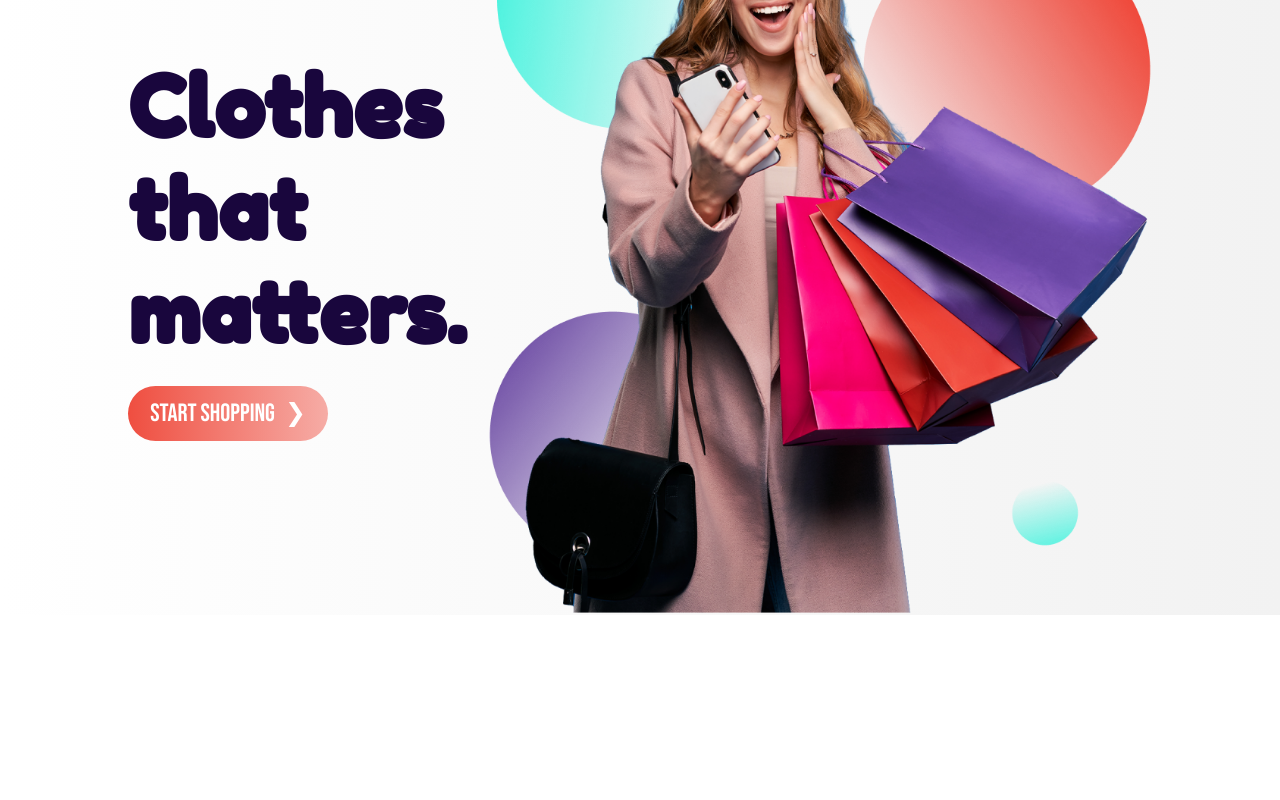
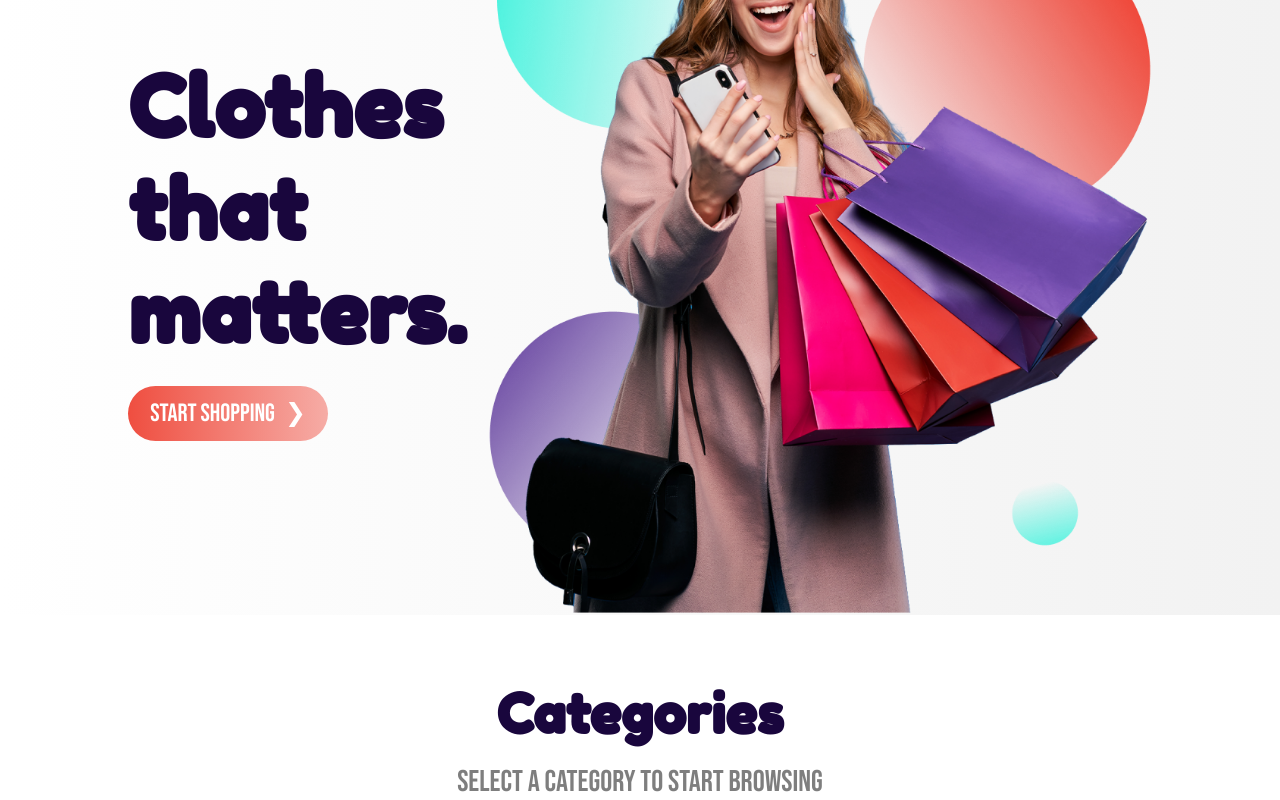
Before and after one commit to Yasser-Shehab/clothing-store, a React (Create React App) app: page / in a window 1280 px wide. Shown: the part 259-1059 px from the top of the page. Before the commit the page ends 874 px from the top, so only its background shows below. Built offline with nearby package versions, Linux system fonts and the light colour scheme; the HTML template or start-up script is replaced by a standard one.

Commit message:
Added Section Title

```diff
--- a/src/Pages/Home.jsx
+++ b/src/Pages/Home.jsx
@@ -1,10 +1,12 @@
 import React from "react";
 import Nav from "../components/Nav/Nav";
+import Title from "../components/Section-Title/Title";
 
 function Home() {
   return (
     <>
       <Nav />
+      <Title />
     </>
   );
 }
--- a/src/components/Hero/Style/Hero.style.scss
+++ b/src/components/Hero/Style/Hero.style.scss
@@ -77,11 +77,7 @@ $primary: #19063d;
 }
 
 //!Tablet Screens
-<<<<<<< HEAD
 @media (min-width: 768px) and (max-width: 1150px) {
-=======
-@media (min-width: 768px) and (max-width: 1024px) {
->>>>>>> 84aee2a (Fixed Tablet View)
   .hero-title {
     h1 {
       margin-top: 0;
--- a/src/components/Section-Title/Title.jsx
+++ b/src/components/Section-Title/Title.jsx
@@ -0,0 +1,13 @@
+import "./style/Title.style.css";
+function Title() {
+  return (
+    <>
+      <div className="title-block">
+        <h1>Categories</h1>
+        <p>SELECT A CATEGORY TO START BROWSING</p>
+      </div>
+    </>
+  );
+}
+
+export default Title;
--- a/src/components/Section-Title/style/Title.style.css
+++ b/src/components/Section-Title/style/Title.style.css
@@ -1 +1,31 @@
-/* No CSS *//*# sourceMappingURL=Title.style.css.map */
+.title-block {
+  margin-top: 4.1rem;
+}
+
+.title-block h1 {
+  color: #19063d;
+  font-size: 3.5rem;
+  text-align: center;
+  font-family: "Fredoka One", cursive;
+}
+
+.title-block p {
+  text-align: center;
+  font-family: "Bebas Neue", cursive;
+  font-size: 2rem;
+  opacity: 0.5;
+  margin-top: 1.7rem;
+}
+
+@media only screen and (min-width: 1024px) {
+  .title-block {
+    margin-top: 6.5rem;
+  }
+  .title-block h1 {
+    font-size: 5.5rem;
+  }
+  .title-block p {
+    font-size: 3rem;
+  }
+}
+/*# sourceMappingURL=Title.style.css.map */
--- a/src/components/Section-Title/style/Title.style.scss
+++ b/src/components/Section-Title/style/Title.style.scss
@@ -0,0 +1,30 @@
+$primary: #19063d;
+
+.title-block {
+  margin-top: 4.1rem;
+  h1 {
+    color: $primary;
+    font-size: 3.5rem;
+    text-align: center;
+    font-family: "Fredoka One", cursive;
+  }
+  p {
+    text-align: center;
+    font-family: "Bebas Neue", cursive;
+    font-size: 2rem;
+    opacity: 0.5;
+    margin-top: 1.7rem;
+  }
+}
+
+@media only screen and(min-width:1024px) {
+  .title-block {
+    margin-top: 6.5rem;
+    h1 {
+      font-size: 5.5rem;
+    }
+    p {
+      font-size: 3rem;
+    }
+  }
+}
```
Also changed, not shown: src/components/Hero/Style/Hero.style.css (+1 -7 lines), 2 other files (tests, documents, lock files or other folders).
